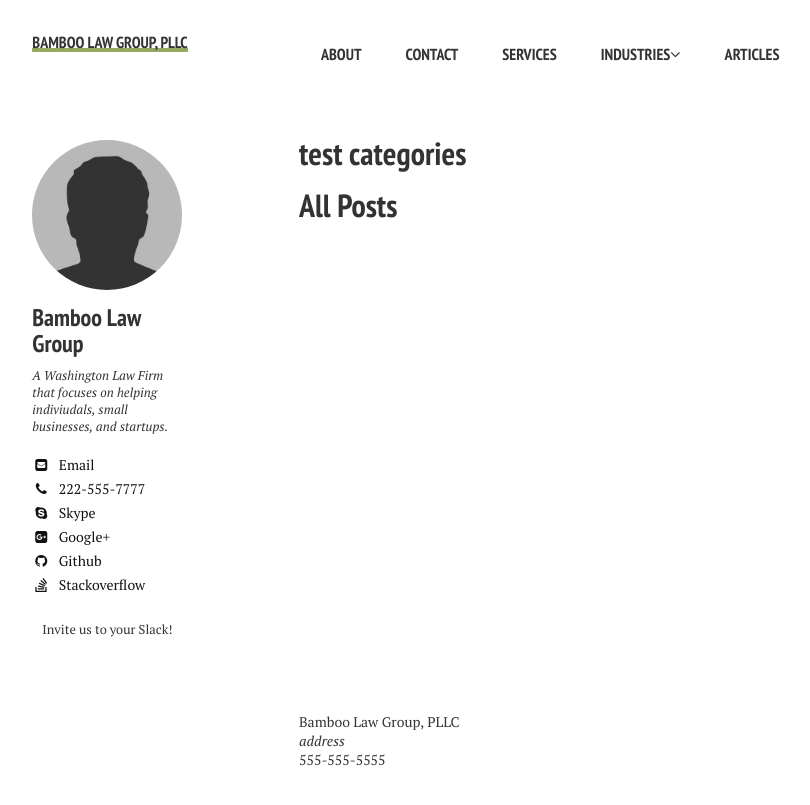
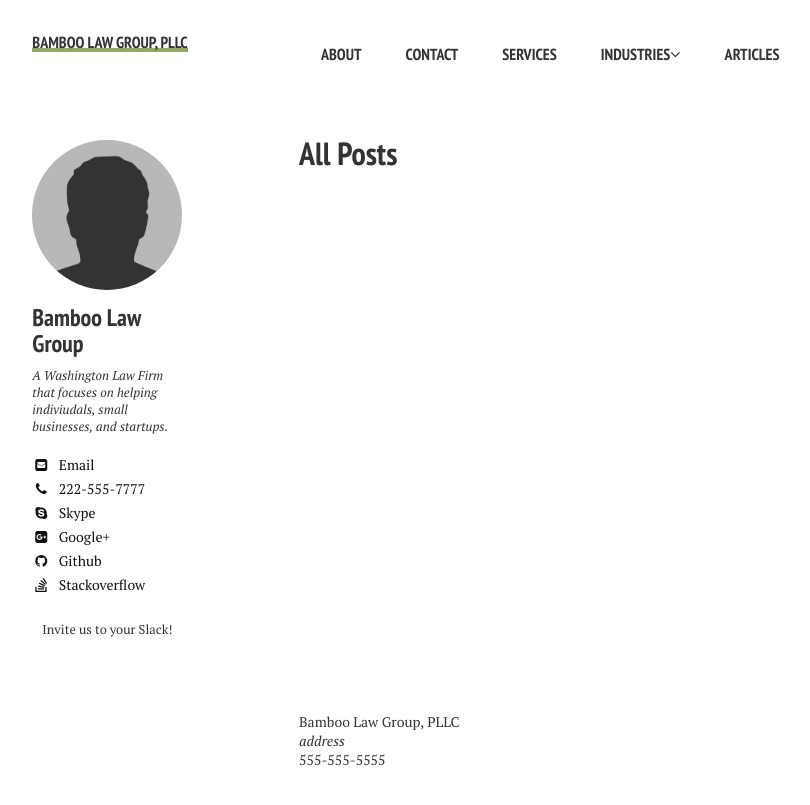
Before and after one commit to nerdyfergy/blg-site-mm3, a Jekyll site: the page built from posts/index.md, in a window 1280 px wide. Shown: the top 805 px of the page, without its empty margins (21-831 px from the left). Built offline with Jekyll 4.4.1, drawn with Linux system fonts in a browser that asks for light colours; nearby versions of some CDN libraries.

Commit message:
Update post-index.html

```diff
--- a/_layouts/post-index.html
+++ b/_layouts/post-index.html
@@ -33,18 +33,6 @@
     {% include _author-bio.html %}
   </div>
   <div id="index">
-    <h1>test categories</h1>
-    {% for aiblog in site.posts.aiblogs %}
-      <article>
-        {% if post.link %}
-          <h2 class="link-post"><a href="{{ site.url }}{{ post.url }}" title="{{ post.title }}">{{ post.title }}</a> <a href="{{ post.link }}" target="_blank" title="{{ post.title }}"><i class="fa fa-link"></i></a></h2>
-        {% else %}
-          <h2><a href="{{ site.url }}{{ post.url }}" title="{{ post.title }}">{{ post.title }}</a></h2>
-          <p>{{ post.excerpt | strip_html | truncate: 160 }}</p>
-        {% endif %}
-      </article>
-    {% endfor %}
-
     <h1>{{ page.title }}</h1>
     {% for post in site.posts %}
     {% unless post.next %}
```
